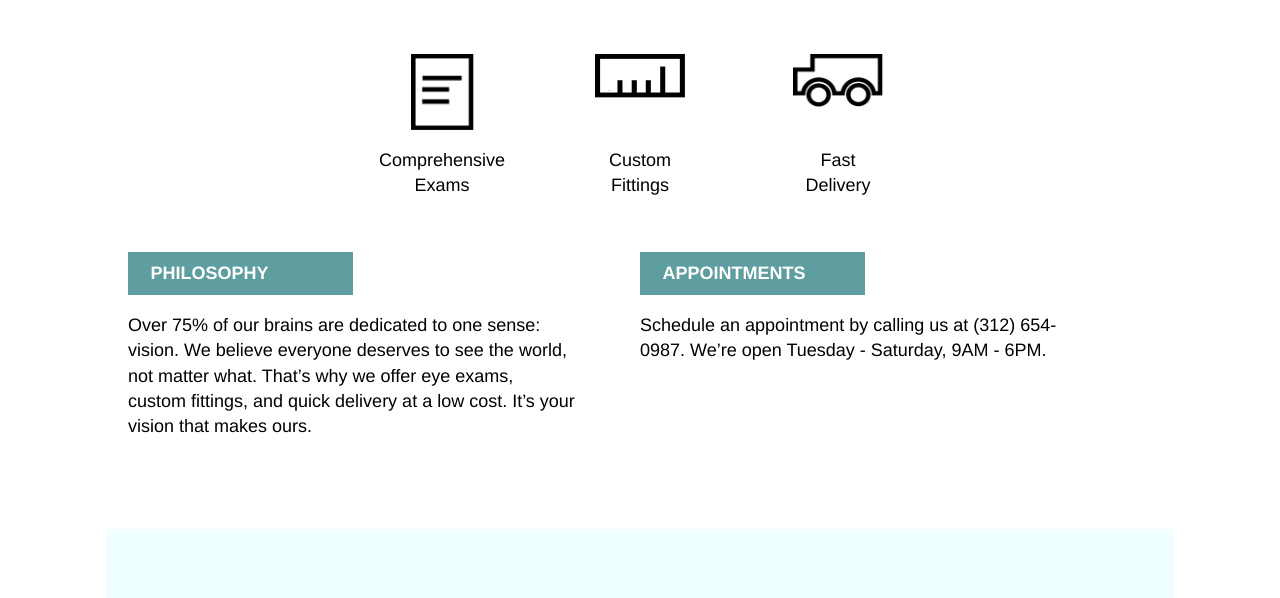
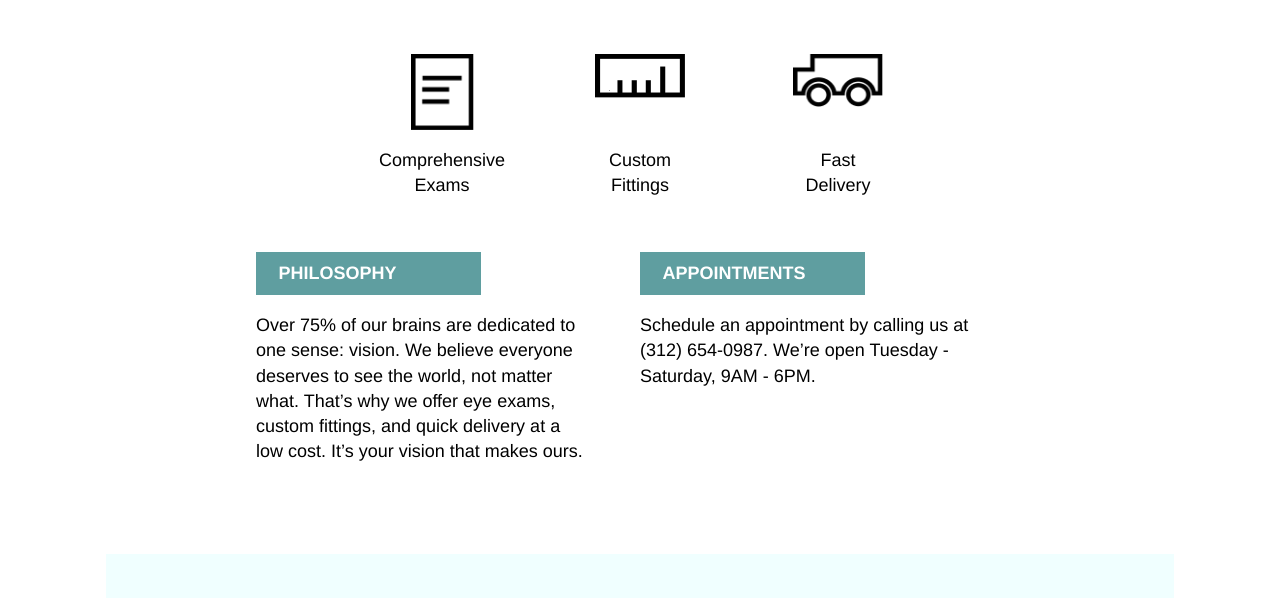
Before and after one commit to billdote/TortoiseShell_Optics, a plain HTML site: page index.html in a window 1280 px wide. Shown: the part 558-1156 px from the top of the page. Drawn offline with Linux system fonts and the light colour scheme.

Commit message:
Added container class to information section

```diff
--- a/index.html
+++ b/index.html
@@ -45,13 +45,17 @@
       </div>
     </section>
 <!-- Information Section -->
-    <section class="supporting">
+    <section class="supporting container">
       <div class="info">
-        <div class="title">PHILOSOPHY</div>
+        <div class="title">
+          PHILOSOPHY
+        </div>
         <p>Over 75% of our brains are dedicated to one sense: vision. We believe everyone deserves to see the world, not matter what. That’s why we offer eye exams, custom fittings, and quick delivery at a low cost. It’s your vision that makes ours.</p>
       </div>
       <div class="info">
-        <div class="title">APPOINTMENTS</div>
+        <div class="title">
+          APPOINTMENTS
+        </div>
         <p>Schedule an appointment by calling us at (312) 654-0987. We’re open Tuesday - Saturday, 9AM - 6PM.</p>
       </div>
     </section>
```
